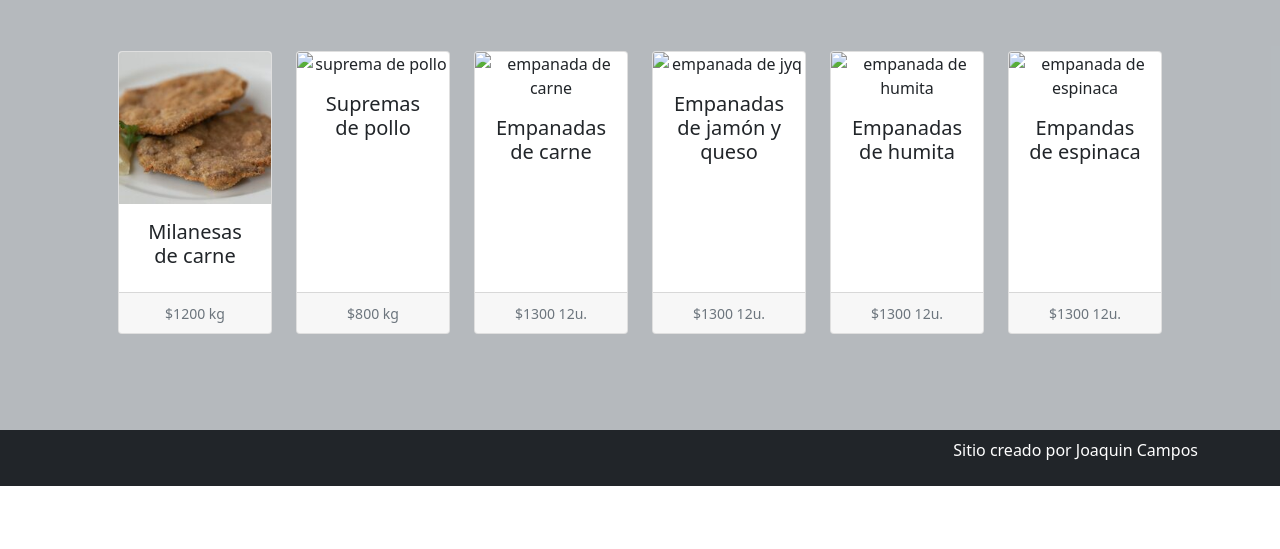
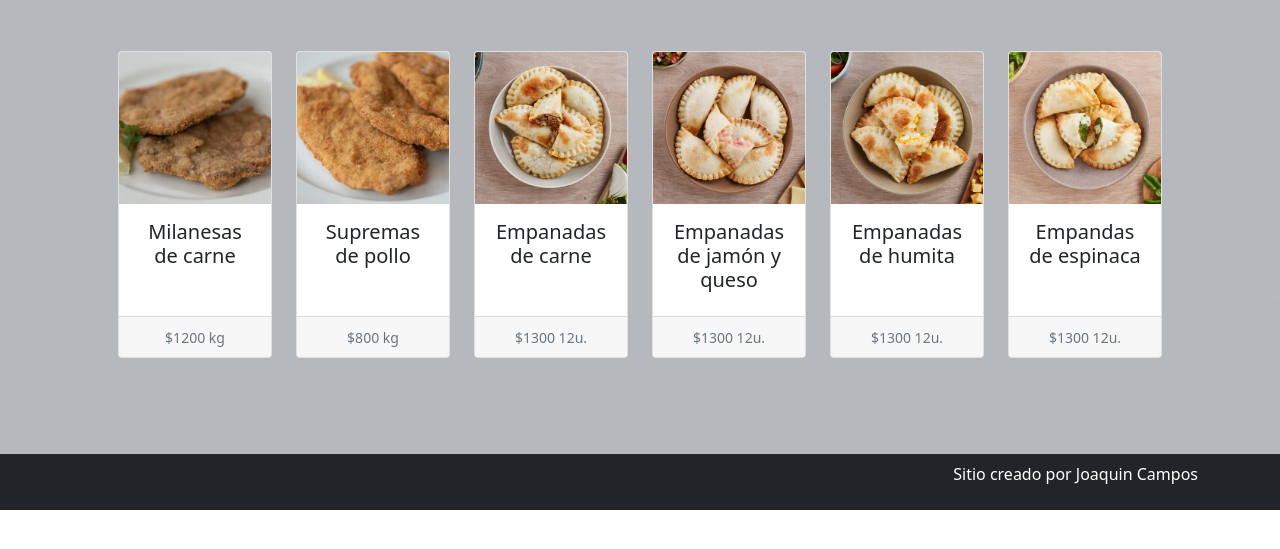
Before and after one commit to joaquincampos95/PF-Campos, a plain HTML site: page pages/nuestos_platos.html in a window 1280 px wide. Shown: the part 209-758 px from the top of the page. Drawn offline with nearby package versions, Linux system fonts and the light colour scheme.

Commit message:
pic adress corrección

```diff
--- a/pages/nuestos_platos.html
+++ b/pages/nuestos_platos.html
@@ -56,7 +56,7 @@
                     </div>
                     <div class="col-sm-6 col-md-4 col-lg-2">
                         <div class="card h-100">
-                            <img src="./assets/images/suprema_pollo.jpg" class="card-img-top" alt="suprema de pollo">
+                            <img src="../assets/images/suprema_pollo.jpg" class="card-img-top" alt="suprema de pollo">
                             <div class="card-body text-center">
                                 <h5 class="card-title">Supremas de pollo</h5>
                             </div>
@@ -67,7 +67,7 @@
                     </div>
                     <div class="col-sm-6 col-md-4 col-lg-2">
                         <div class="card h-100">
-                            <img src="./assets/images/empanada_carne.png" class="card-img-top" alt="empanada de carne">
+                            <img src="../assets/images/empanada_carne.png" class="card-img-top" alt="empanada de carne">
                             <div class="card-body text-center">
                                 <h5 class="card-title">Empanadas de carne</h5>
                             </div>
@@ -78,7 +78,7 @@
                     </div>
                     <div class="col-sm-6 col-md-4 col-lg-2">
                         <div class="card h-100">
-                            <img src="./assets/images/empanada_jyq.png" class="card-img-top" alt="empanada de jyq">
+                            <img src="../assets/images/empanada_jyq.png" class="card-img-top" alt="empanada de jyq">
                             <div class="card-body text-center">
                                 <h5 class="card-title">Empanadas de jamón y queso</h5>
                             </div>
@@ -89,7 +89,7 @@
                     </div>
                     <div class="col-sm-6 col-md-4 col-lg-2">
                         <div class="card h-100">
-                            <img src="./assets/images/empanada_humita.png" class="card-img-top" alt="empanada de humita">
+                            <img src="../assets/images/empanada_humita.png" class="card-img-top" alt="empanada de humita">
                             <div class="card-body text-center">
                                 <h5 class="card-title">Empanadas de humita</h5>
                             </div>
@@ -100,7 +100,7 @@
                     </div>
                     <div class="col-sm-6 col-md-4 col-lg-2">
                         <div class="card h-100">
-                            <img src="./assets/images/emapanda_espinaca.png" class="card-img-top" alt="empanada de espinaca">
+                            <img src="../assets/images/emapanda_espinaca.png" class="card-img-top" alt="empanada de espinaca">
                             <div class="card-body text-center">
                                 <h5 class="card-title">Empandas de espinaca</h5>
                             </div>
```
Also changed, not shown: pages/quienes_somos.html (+1 -1 lines).
